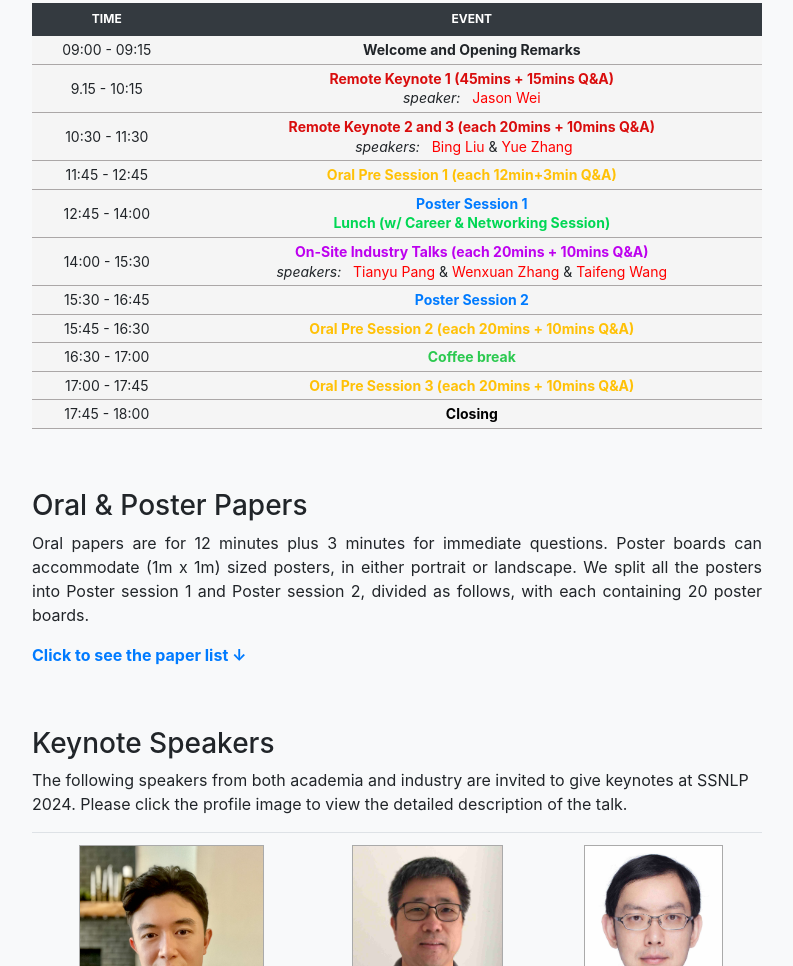
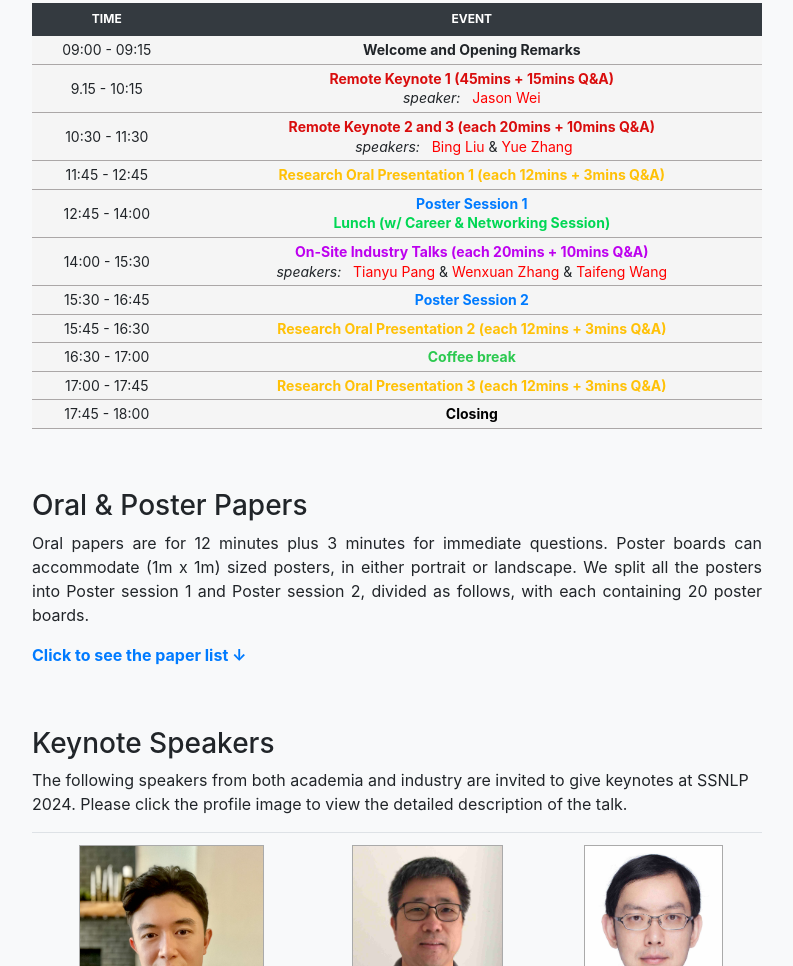
Before and after one commit to WING-NUS/SSNLP-2024, a website with bundled scripts: page index.html in a window 1280 px wide. Shown: the part 1203-2169 px from the top of the page, without its empty margins (243-1036 px from the left). Built offline with nearby package versions, Linux system fonts and the light colour scheme; files whose address does not match are found by name.

Commit message:
Update index.html

```diff
--- a/index.html
+++ b/index.html
@@ -266,7 +266,7 @@
                                     <td class="column100 column2" data-column="column2">
                                         <a style="color: #000000;">
                                         <a style="color: #ffc107;">
-                                            <strong>Oral Pre Session 1 (each 12min+3min Q&A)</strong>
+                                            <strong>Research Oral Presentation 1 (each 12mins + 3mins Q&A)</strong>
                                         </a>
 <!--					                <br> <em>session chair:</em> &nbsp; Sun Shuo &nbsp;  &nbsp;-->
 <!--                                         <br>
@@ -317,7 +317,7 @@
                                     <td class="column100 column1" data-column="column1">15:45 - 16:30</td>
                                     <td class="column100 column2" data-column="column2">
                                         <a  style="color: #ffc107;">
-                                            <strong>Oral Pre Session 2  (each 20mins + 10mins Q&A)</strong>
+                                            <strong>Research Oral Presentation 2  (each 12mins + 3mins Q&A)</strong>
                                         </a>
 <!--					                <br> <em>session chair:</em> &nbsp; Tan Qingyu &nbsp;  &nbsp;-->
 <!-- 					    <br> <em>speaker:</em> &nbsp; <font color="red">Rada
@@ -342,7 +342,7 @@
                                     <td class="column100 column1" data-column="column1">17:00 - 17:45</td>
                                     <td class="column100 column2" data-column="column2">
                                         <a  style="color: #ffc107;">
-                                            <strong>Oral Pre Session 3  (each 20mins + 10mins Q&A)</strong>
+                                            <strong>Research Oral Presentation 3  (each 12mins + 3mins Q&A)</strong>
                                         </a>
 <!--					                <br> <em>session chair:</em> &nbsp; Tan Qingyu &nbsp;  &nbsp;-->
 <!-- 					    <br> <em>speaker:</em> &nbsp; <font color="red">Rada
```
